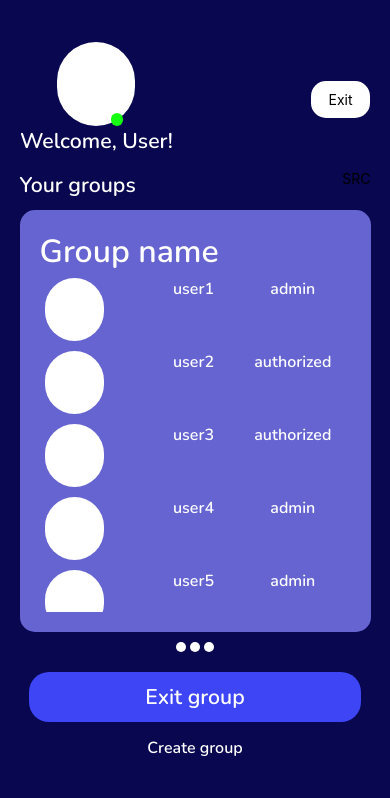
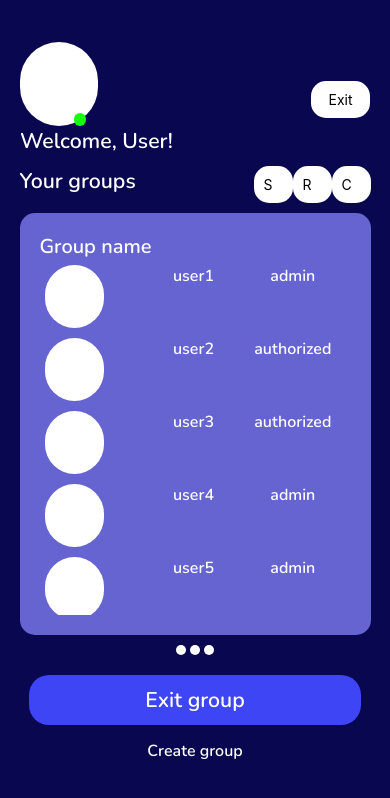
Before and after one commit to JoaoVitorChaves-05/App-TCC, a React Native app: screen /Group in a window 390 px wide. Shown: the top 798 px of the page. Built offline with nearby package versions, Linux system fonts and the light colour scheme.

Commit message:
createGroupModal

```diff
--- /dev/null
+++ b/components/modalCreateGroup.js
@@ -0,0 +1,72 @@
+import React, {useState} from 'react';
+import { StyleSheet, Text, View, TouchableOpacity, BackHandler, Alert, FlatList, Modal, Pressable} from 'react-native';
+
+export default function createGroup({createGroupModalVisible, setCreateGroupModalVisible}){
+    return (
+        <View>
+            <Modal
+                animationType="slide"
+                transparent={true}
+                visible={modalVisible}
+                onRequestClose={() => {
+                    Alert.alert('Modal has been closed');
+                    setCreateGroupModalVisible(!createGroupModalVisible);
+                }}>
+                <View style={styles.centeredView}>
+          <View style={styles.modalView}>
+            <Text style={styles.modalText}>Hello World!</Text>
+            <Pressable
+              style={[styles.button, styles.buttonClose]}
+              onPress={() => setCreateGroupModalVisible(!createGroupModalVisible)}>
+              <Text style={styles.textStyle}>Hide Modal</Text>
+            </Pressable>
+          </View>
+        </View>
+            </Modal>
+        </View>
+  );
+};
+
+const styles = StyleSheet.create({
+  centeredView: {
+    flex: 1,
+    justifyContent: 'center',
+    alignItems: 'center',
+    marginTop: 22,
+  },
+  modalView: {
+    margin: 20,
+    backgroundColor: 'white',
+    borderRadius: 20,
+    padding: 35,
+    alignItems: 'center',
+    shadowColor: '#000',
+    shadowOffset: {
+      width: 0,
+      height: 2,
+    },
+    shadowOpacity: 0.25,
+    shadowRadius: 4,
+    elevation: 5,
+  },
+  button: {
+    borderRadius: 20,
+    padding: 10,
+    elevation: 2,
+  },
+  buttonOpen: {
+    backgroundColor: '#F194FF',
+  },
+  buttonClose: {
+    backgroundColor: '#2196F3',
+  },
+  textStyle: {
+    color: 'white',
+    fontWeight: 'bold',
+    textAlign: 'center',
+  },
+  modalText: {
+    marginBottom: 15,
+    textAlign: 'center',
+  },
+});
--- a/package.json
+++ b/package.json
@@ -14,7 +14,7 @@
     "expo": "~49.0.7",
     "expo-status-bar": "~1.6.0",
     "react": "18.2.0",
-    "react-native": "0.72.3",
+    "react-native": "0.72.4",
     "react-native-responsive-screen": "^1.4.2",
     "react-native-safe-area-context": "4.6.3",
     "react-native-screens": "~3.22.0"
--- a/screens/Group.js
+++ b/screens/Group.js
@@ -1,6 +1,8 @@
-import { useEffect } from 'react';
-import { StyleSheet, Text, View, TouchableOpacity, BackHandler, Alert, FlatList } from 'react-native';
+import { useEffect, useState} from 'react';
+import { StyleSheet, Text, View, TouchableOpacity, BackHandler, Alert, FlatList, Modal} from 'react-native';
 import { widthPercentageToDP as wp, heightPercentageToDP as hp } from 'react-native-responsive-screen';
+import createGroup from "../components/modalCreateGroup.js" ;
+import modalAddGroup from "../components/modalAddGroup.js";
 
 import UserItem from '../components/UserItem.js';
 import ResponsiveButton from '../components/ResponsiveButton.js';
@@ -52,6 +54,7 @@ const DATA = [
 
 export default function Group({ navigation }) {
 
+    const [createGroupModalVisible, setCreateGroupModalVisible] = useState(false);
     useEffect(() => {
         const backHandler = BackHandler.addEventListener("hardwareBackPress", () => {
             alert(navigation)
@@ -78,19 +81,20 @@ export default function Group({ navigation }) {
                 <View style={styles.mainContainerHeader}>
                     <Text style={{...main.mainText, marginBottom: 10}}>Your groups</Text>
                     <View style={{...styles.containerButtons, marginBottom: 10}}>
-                        <TouchableOpacity styles={styles.buttons}>
+                        <TouchableOpacity style={styles.buttons} onPress={() => setCreateGroupModalVisible(true)}>
                             <Text>S</Text>
                         </TouchableOpacity>
-                        <TouchableOpacity styles={styles.buttons}>
+                        <TouchableOpacity style={styles.buttons}>
                             <Text>R</Text>
                         </TouchableOpacity>
-                        <TouchableOpacity styles={styles.buttons}>
+                        <TouchableOpacity style={styles.buttons}>
                             <Text>C</Text>
                         </TouchableOpacity>
+
                     </View>
                 </View>
                 <View style={styles.group}>
-                    <Text style={{...main.title}}>Group name</Text>
+                    <Text style={{...main.title, ...styles.groupNameTitle}}>Group name</Text>
                     <FlatList
                         data={DATA}
                         renderItem={({item}) => <UserItem username={item.username} position={item.position} />}
@@ -123,9 +127,12 @@ const styles = StyleSheet.create({
         alignItems: 'center',
         width: wp('100%')
     },
+    groupNameTitle: {
+        fontSize: 20,
+    },
     photoContainer: {
         display: 'flex',
-        alignItems: 'center'
+        alignItems: 'left'
     },
     photo: {
         width: wp('20%'),
```
Also changed, not shown: components/modalAddGroup.js (added), 1 other file (tests, documents, lock files or other folders).
